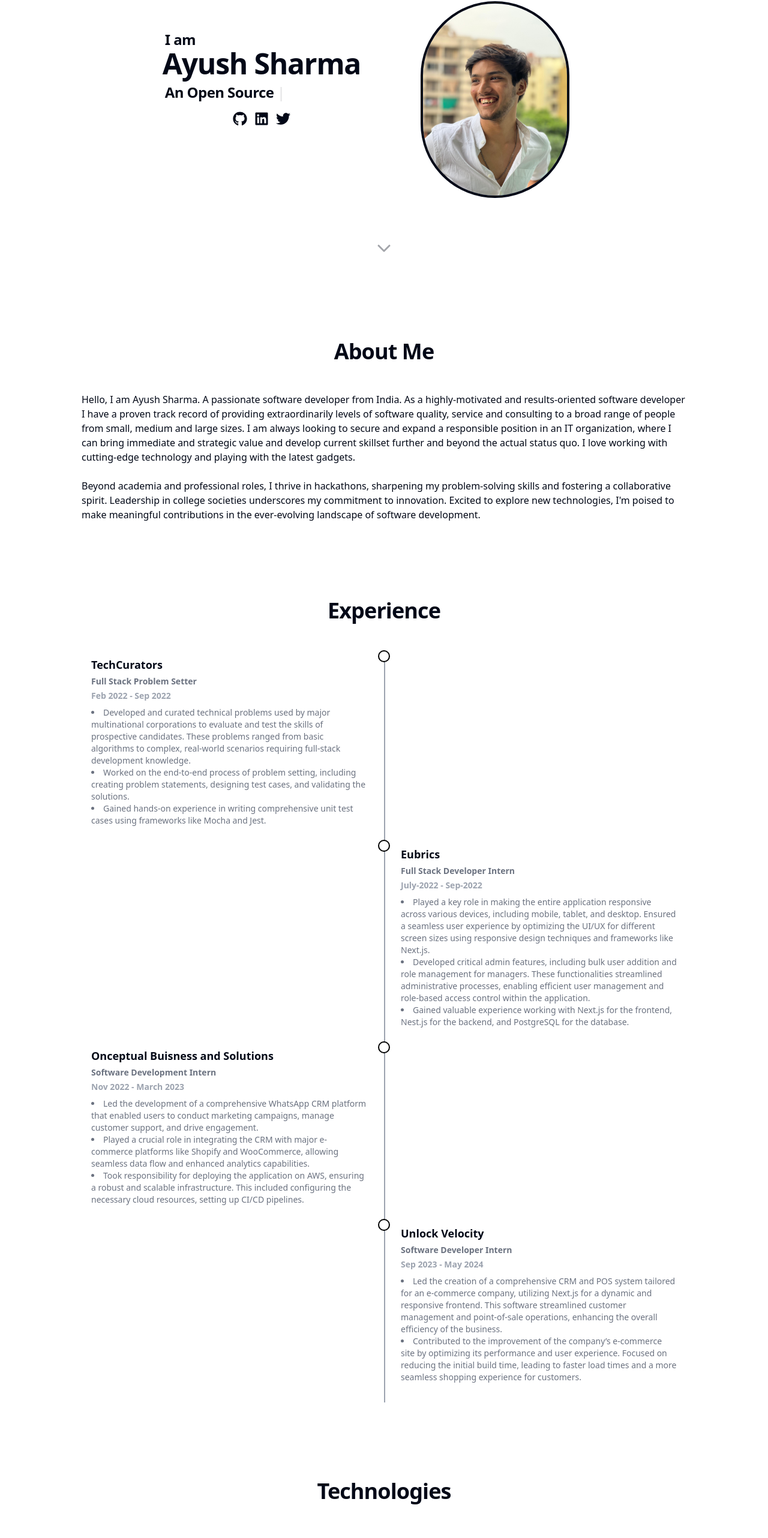
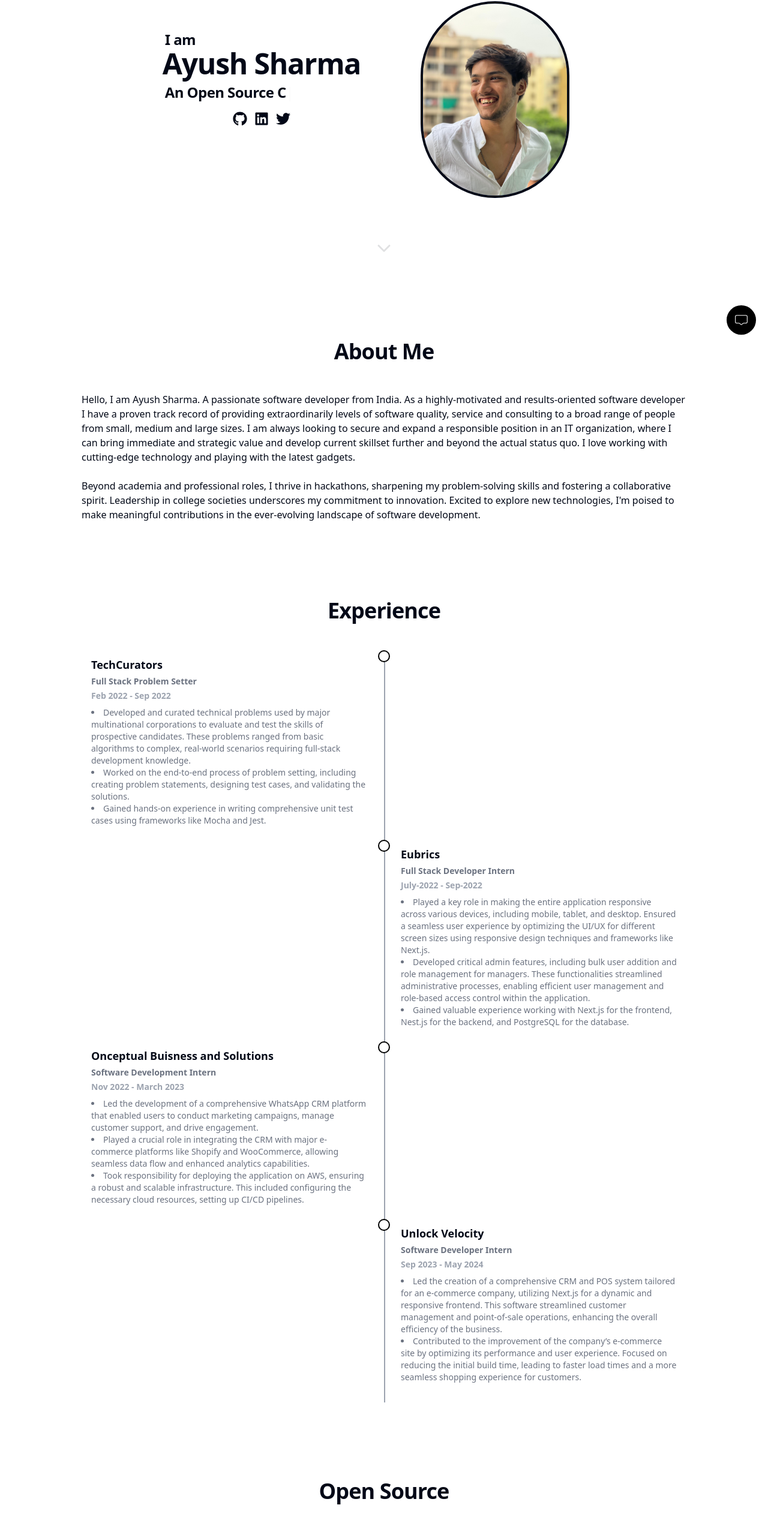
Before and after one commit to ayush3160/portfolio, a React (Vite) app: page / in a window 1280 px wide. Shown: the part 222-2786 px from the top of the page at 60% size. Built offline with nearby package versions, Linux system fonts and the light colour scheme.

Commit message:
added open-source and chatbot

```diff
--- a/src/App.tsx
+++ b/src/App.tsx
@@ -1,35 +1,41 @@
-import Aboutme from "./components/Aboutme"
-import Contact from "./components/Contact"
-import Experience from "./components/Experience"
-import Home from "./components/Home"
-import Projects from "./components/Projects"
+import Aboutme from "./components/Aboutme";
+import ChatBot from "./components/ChatBot";
+import Contact from "./components/Contact";
+import Experience from "./components/Experience";
+import Home from "./components/Home";
+import OpenSource from "./components/OpenSource";
+import Projects from "./components/Projects";
 // import Reviews from "./components/Reviews"
-import TechStack from "./components/TechStack"
+import TechStack from "./components/TechStack";
 
 const App = () => {
   return (
     <div className="px-10 py-3 main">
+      <div id="chatbot">
+        <ChatBot />
+      </div>
       <div id="home">
-          <Home/>
+        <Home />
       </div>
       <div id="About">
-          <Aboutme/>
+        <Aboutme />
       </div>
       <div id="Experience">
-          <Experience/>
-          <TechStack/>
+        <Experience />
+        <OpenSource />
+        <TechStack />
       </div>
       <div id="Projects">
-          <Projects/>
+        <Projects />
       </div>
       {/* <div id="Reviews">
           <Reviews/>
         </div> */}
       <div id="Contact">
-          <Contact/>
+        <Contact />
       </div>
     </div>
-  )
-}
+  );
+};
 
-export default App
+export default App;
--- /dev/null
+++ b/src/components/ChatBot.tsx
@@ -0,0 +1,39 @@
+import { useState } from "react";
+import { CiChat2 } from "react-icons/ci";
+import { FaX } from "react-icons/fa6";
+
+const ChatBot = () => {
+  const [chatOpen, setChatOpen] = useState(false);
+
+  return (
+    <>
+      {chatOpen && (
+        <div className="fixed bottom-20 right-5 z-50">
+          <div
+            id="chat-screen"
+            className="mt-3 w-80 h-96 bg-white rounded-lg shadow-lg"
+          >
+            <div className="p-4">Chat content here...</div>
+          </div>
+        </div>
+      )}
+      <div id="chat-container" className="fixed bottom-5 right-5 z-50">
+        <div
+          id="chat-icon"
+          className="cursor-pointer bg-black rounded-full p-3"
+          onClick={() => {
+            setChatOpen(!chatOpen);
+          }}
+        >
+          {chatOpen ? (
+            <FaX size={25} color="white" />
+          ) : (
+            <CiChat2 size={25} color="white" />
+          )}
+        </div>
+      </div>
+    </>
+  );
+};
+
+export default ChatBot;
--- /dev/null
+++ b/src/components/OpenSource.tsx
@@ -0,0 +1,11 @@
+const OpenSource = () => {
+  return (
+    <div className="md:my-24 lg:px-24">
+      <h1 className="scroll-m-20 font-extrabold tracking-tight text-2xl lg:text-4xl py-8 flex flex-row justify-center whitespace-nowrap my-6">
+        Open Source
+      </h1>
+    </div>
+  );
+};
+
+export default OpenSource;
```
Lines whose indentation alone changed are shown as unchanged.
